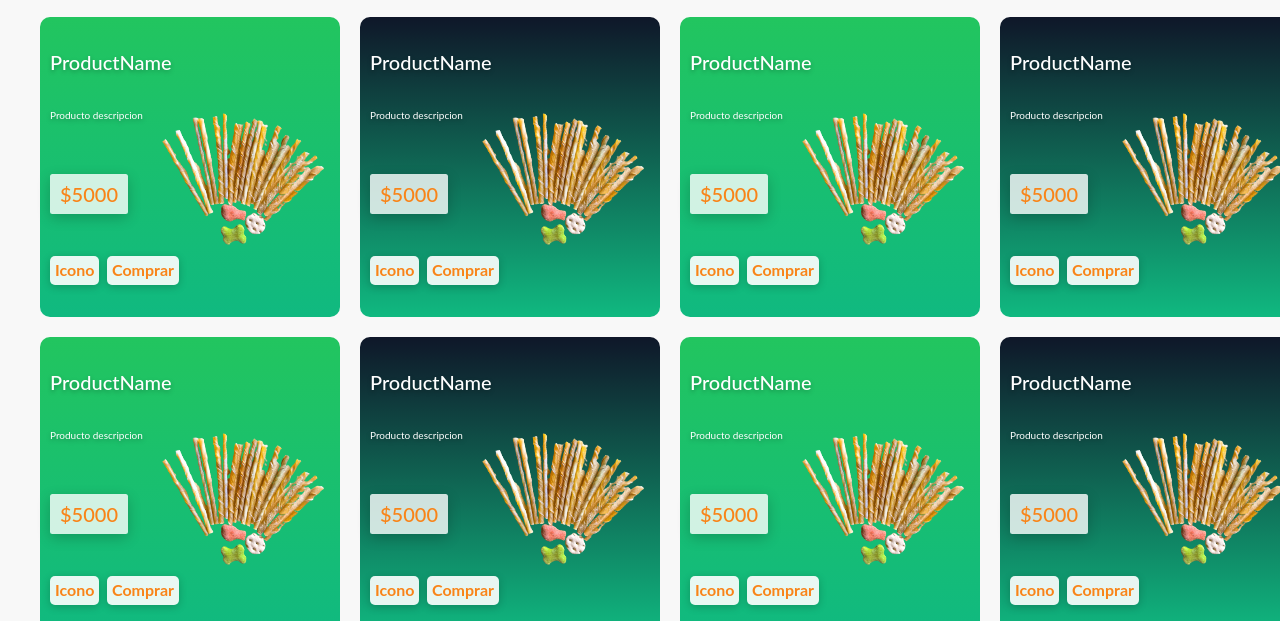
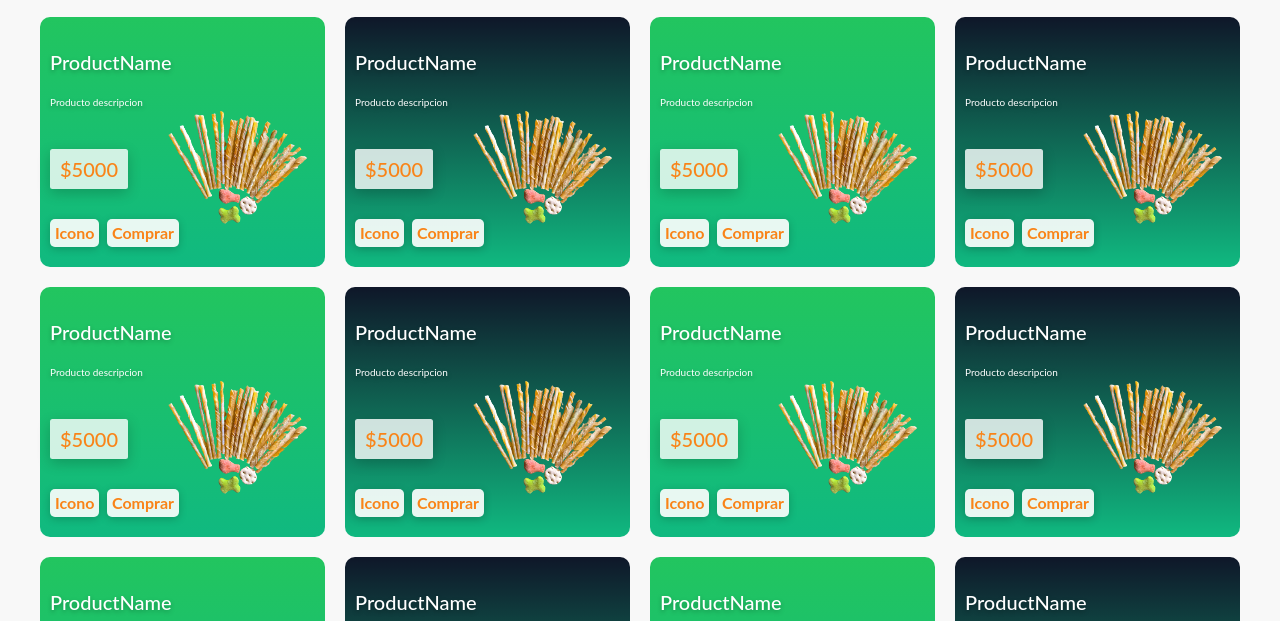
Before and after one commit to DeinerSierra/landing_page_vet_store, a website: page tienda.html in a window 1280 px wide. Shown: the part 179-800 px from the top of the page. Drawn offline with Linux system fonts and the light colour scheme.

Commit message:
third commit

```diff
--- a/src/scss/tienda/_tienda.scss
+++ b/src/scss/tienda/_tienda.scss
@@ -1,5 +1,9 @@
 @use 'base/mixins' as m;
 @use 'base/variables' as v;
+.productos{
+    margin: 0 auto;
+
+}
 .tienda__listado{
     display: grid;
     grid-template-columns: repeat(1, 1fr);
@@ -31,8 +35,8 @@
     transition-property: all;
     transition-duration: 0.7s;
     transition-timing-function: ease-in-out;
-    width: 30rem;
-    height: 30rem;
+    width: 100%;
+    height: 25rem;
     justify-items: start;
     margin: 0 auto;
     &:hover {
@@ -99,13 +103,13 @@
 .producto__imagen{
     position: absolute;
 
-    bottom: 8rem;
+    bottom: 5rem;
     right: 3rem;
     display: flex;
     align-items: center;
     img{
-        width: 14rem;
-        height: 14rem;
+        width: 12rem;
+        height: 12rem;
         transition: transform 0.3s ease-in-out, height 0.3s ease-in-out, width 0.3s ease-in-out;
         transform: rotate(-35deg);
     }
```
Also changed, not shown: public/build/css/app.css, 1 other file.
